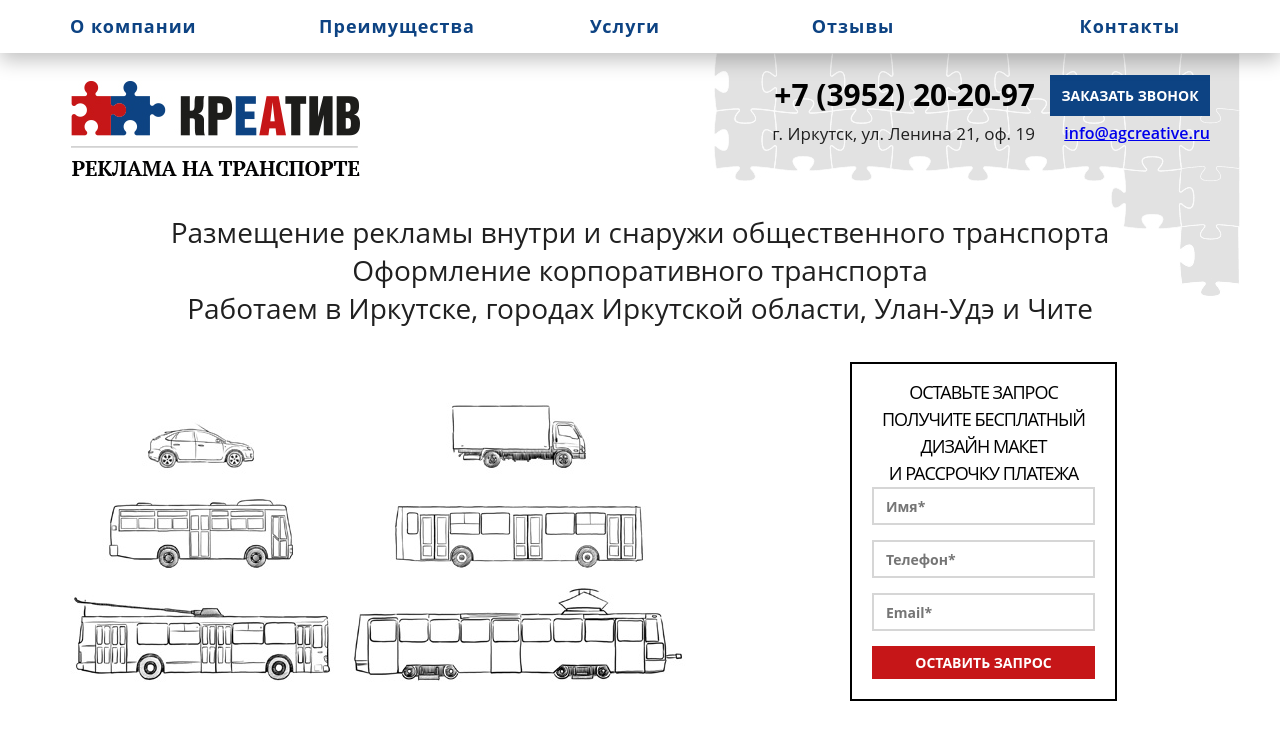
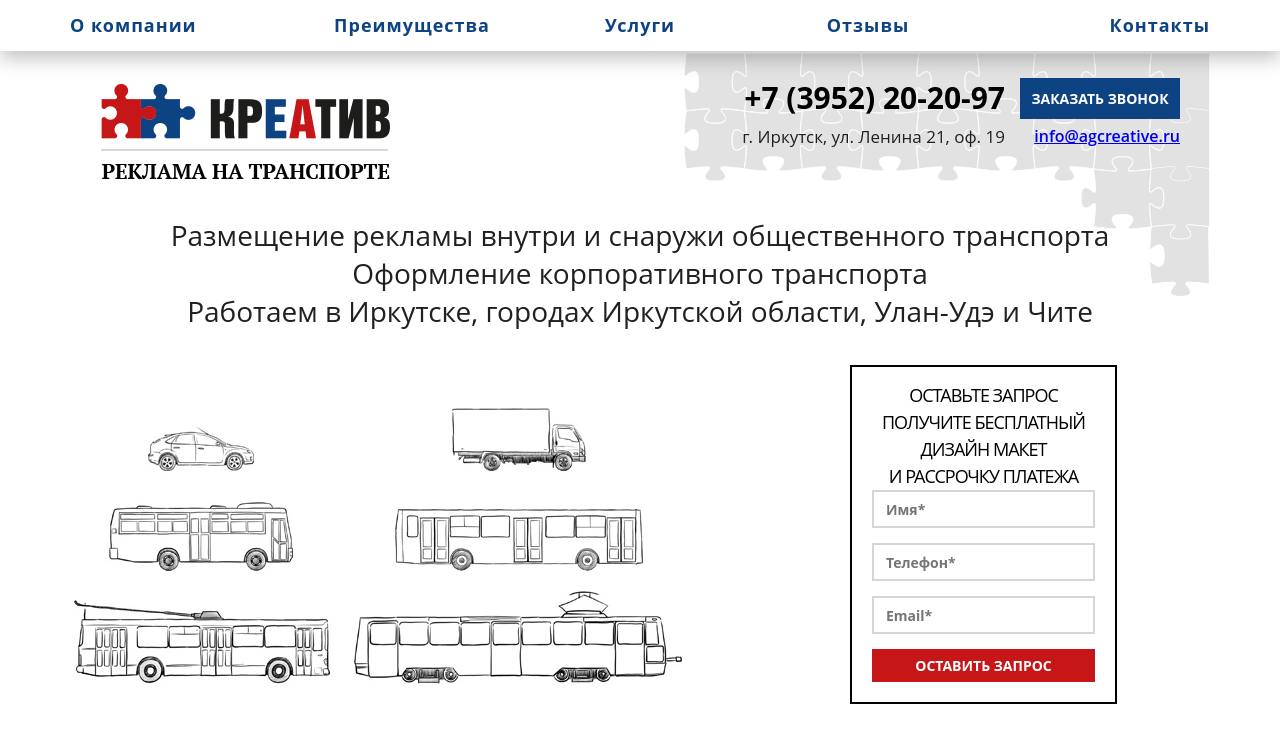
Before and after one commit to alex-osi/creative, a plain HTML site: page index.html in a window 1280 px wide. Shown: the top 732 px of the page. Drawn offline with nearby package versions, Linux system fonts and the light colour scheme.

Commit message:
Поправил стили

```diff
--- a/css/style.css
+++ b/css/style.css
@@ -174,18 +174,23 @@ figure embed {
 
 /*headerwrap start*/
 #headerwrap {
-    background: url(../img/top_gfomnFx_1-min.png);
-    max-width: 1200px;
     margin-right: auto;
     margin-left: auto;
-    padding-top: 80px;
-    background-position: 100% 53px;
+    padding-top: 53px;
+}
+    #headerwrap .container {
+
+    }
+        #headerwrap .container .contact{
+            background: url(../img/top_gfomnFx_1-min.png);
+            background-position: 100% 0px;
             background-size: auto;
             background-repeat: no-repeat;
             background-attachment: scroll;
             -webkit-background-size: auto;
             -moz-background-size: auto;
             -o-background-size: auto;
+            padding: 30px 30px 0 30px;
         }
 
 .telephone {
@@ -743,6 +748,7 @@ figure embed {
 
 .main-menu {
     width: 100%;
+    margin: 0;
 }
     .main-menu > li {
         width: 20%;
@@ -751,8 +757,14 @@ figure embed {
         .main-menu > li:first-child {
             text-align: left;
         }
+            .main-menu > li:first-child > a {
+                padding-left: 0;
+            }
         .main-menu > li:last-child {
             text-align: right;
+        }
+            .main-menu > li:last-child > a {
+                padding-right: 0;
             }
 .padding-left-15 {
     padding-left: 15px;
--- a/index.html
+++ b/index.html
@@ -75,7 +75,9 @@
 
     <div id="headerwrap">
         <div class="container">
-            <div class="contact row">
+            <div class="contact">
+
+                <div class="row">
 
                     <div class="col-lg-4 col-md-4 col-sm-4">
                         <figure class="avatar">
@@ -95,6 +97,7 @@
                             <div class="text-block">г. Иркутск, ул. Ленина 21, оф. 19</div>
                         </div>
                     </div>
+
                 </div>
 
                 <div class="about_info rov centered">
@@ -102,6 +105,9 @@
                     <p class="info">Оформление корпоративного транспорта</p>
                     <p class="info">Работаем в Иркутске, городах Иркутской области, Улан-Удэ и Чите</p>
                 </div>
+
+            </div>
+
 
             <div class="row">
                 <div class="tagline car-pic col-lg-8 col-md-8 col-sm-8">
```
Lines whose indentation alone changed are shown as unchanged.
